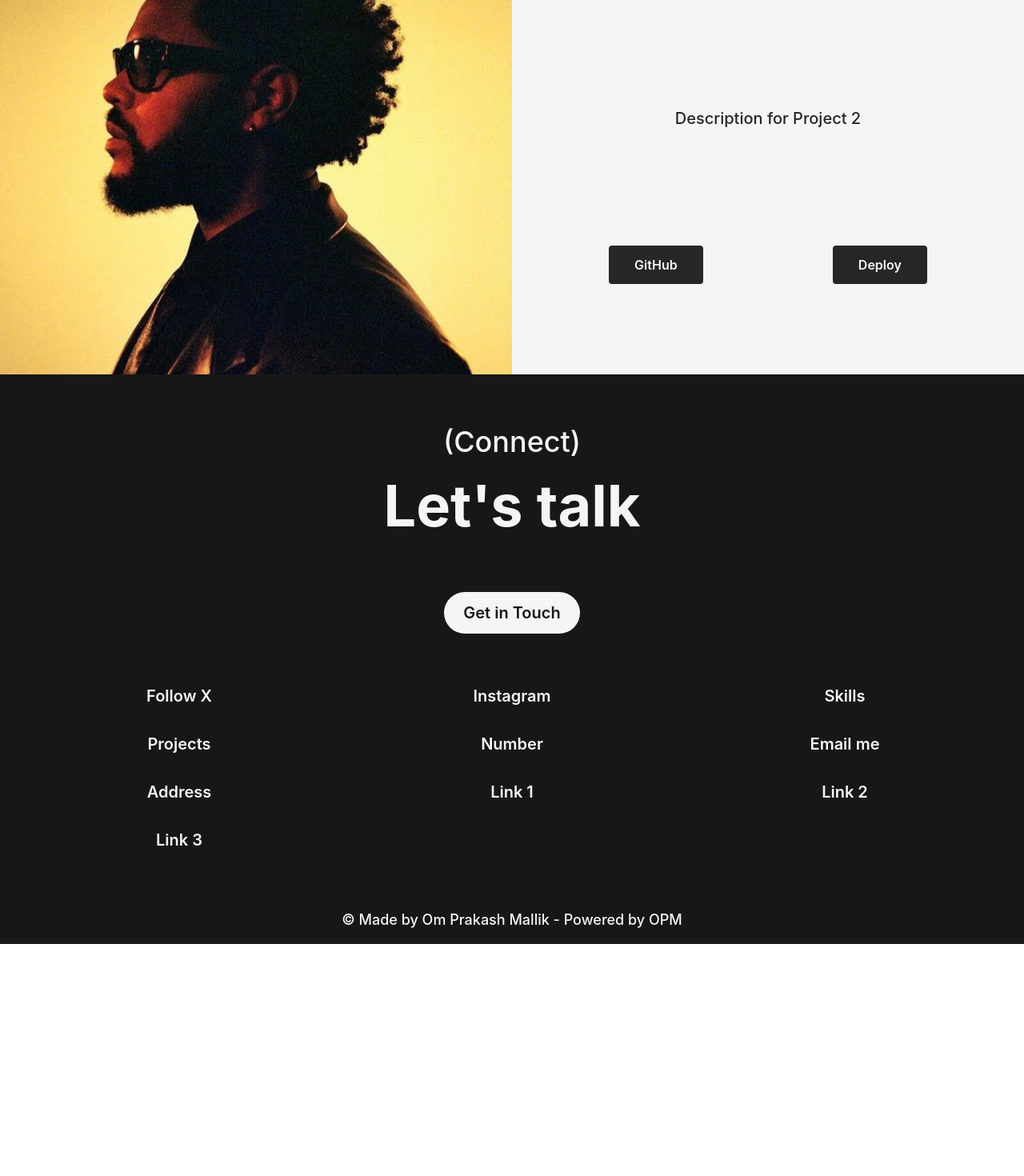
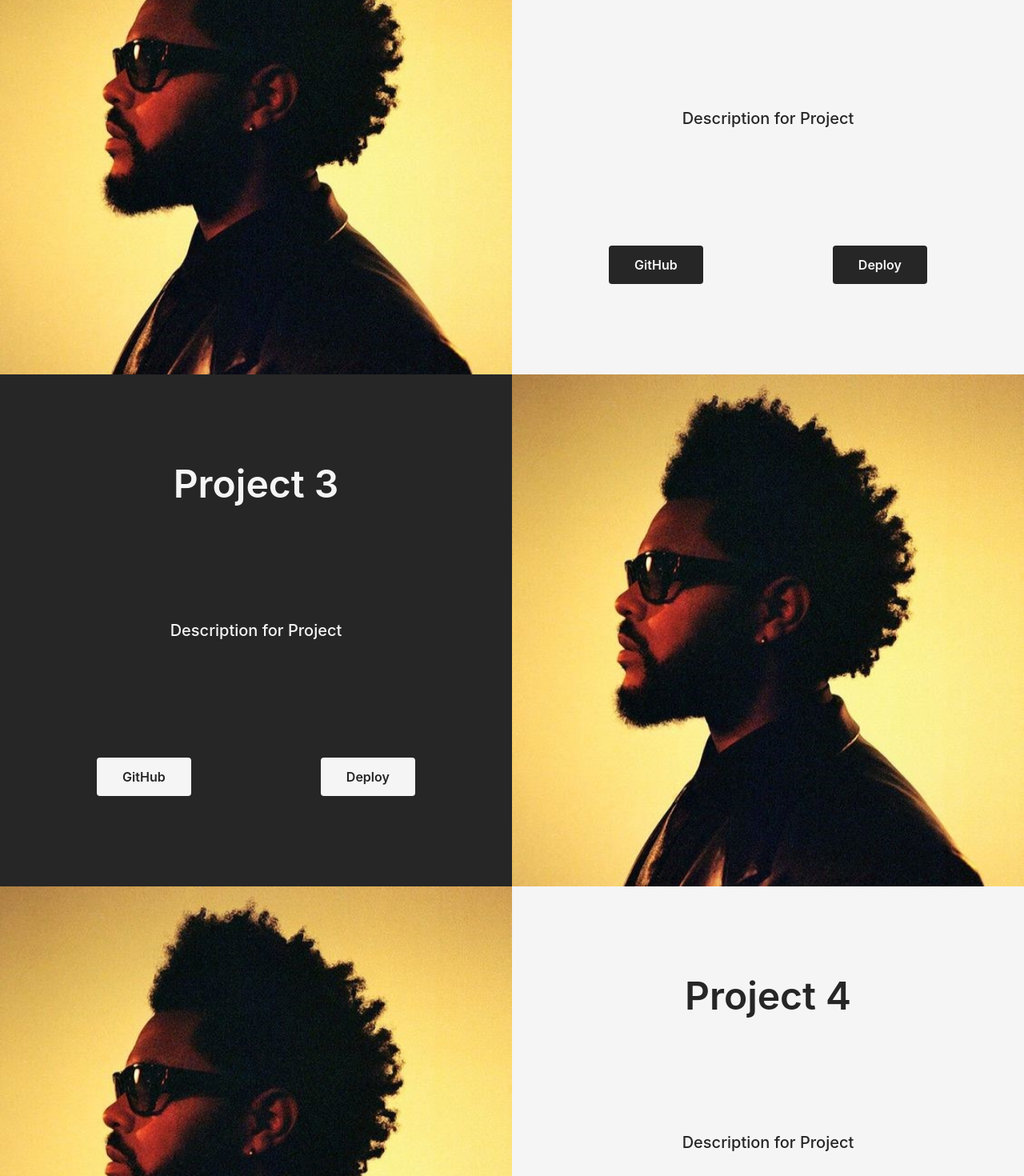
Before and after one commit to OmPrakashMallik2/Personal-website, a React (Create React App) app: page /work in a window 1280 px wide. Shown: the part 980-2450 px from the top of the page at 80% size. Before the commit the page ends 2160 px from the top, so only its background shows below. Built offline with nearby package versions, Linux system fonts and the light colour scheme.

Commit message:
ab dekho

```diff
--- a/src/Work/Work.js
+++ b/src/Work/Work.js
@@ -21,12 +21,22 @@ function Work() {
         {
             "id": 1,
             "title": "Project 1",
-            "description": "Description for Project 1"
+            "description": "Description for Project"
         },
         {
             "id": 2,
             "title": "Project 2",
-            "description": "Description for Project 2"
+            "description": "Description for Project"
+        },
+        {
+            "id": 3,
+            "title": "Project 3",
+            "description": "Description for Project"
+        },
+        {
+            "id": 4,
+            "title": "Project 4",
+            "description": "Description for Project"
         },
         // Add more project data as needed
     ];
@@ -39,13 +49,13 @@ function Work() {
 
             {/* Render project cards */}
             {data.map((project) => (
-                <div key={project.id} className={project.id % 2 === 0 ? 'flex text-neutral-800 bg-neutral-100' : 'flex bg-neutral-800 text-neutral-100'}>
+                <div key={project.id} className={project.id % 2 === 0 ? 'flex flex-col lg:flex-row text-neutral-800 bg-neutral-100' : 'flex flex-col-reverse lg:flex-row bg-neutral-800 text-neutral-100'}>
                     {/* Project image */}
-                    <div className={project.id % 2 === 0 ? 'w-1/2' : 'w-1/2 order-2'}>
+                    <div className={project.id % 2 === 0 ? 'lg:w-1/2' : 'lg:w-1/2 order-2'}>
                         <img className='w-full' src={avatar} alt='project' />
                     </div>
                     {/* Project details */}
-                    <div className='flex flex-col justify-around w-1/2 p-10'>
+                    <div className='flex flex-col justify-around lg:w-1/2 p-10'>
                         <h2 className='font-semibold text-center text-5xl'>{project.title}</h2>
                         <p className='font-medium text-center text-xl'>{project.description}</p>
                         <div className='flex justify-around'>
```
